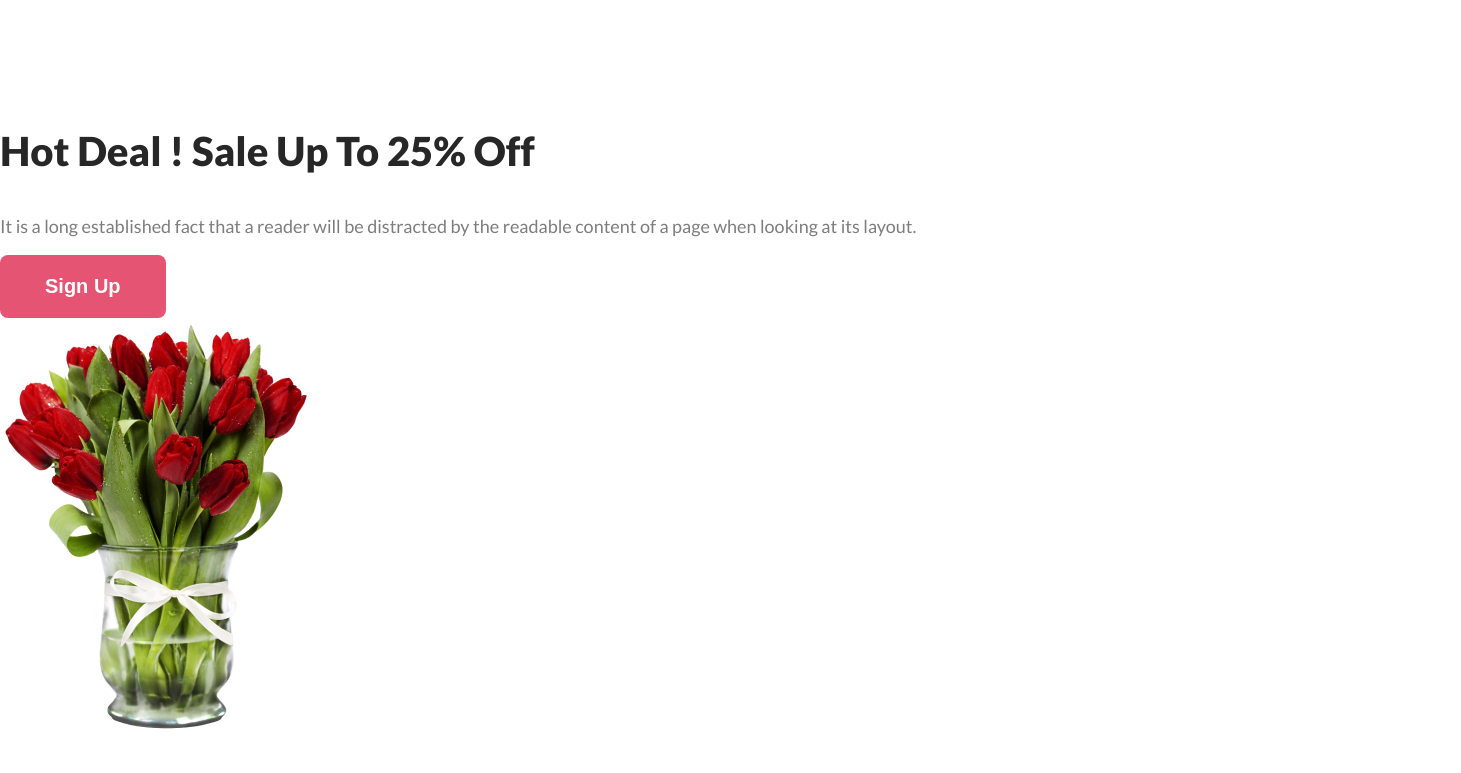
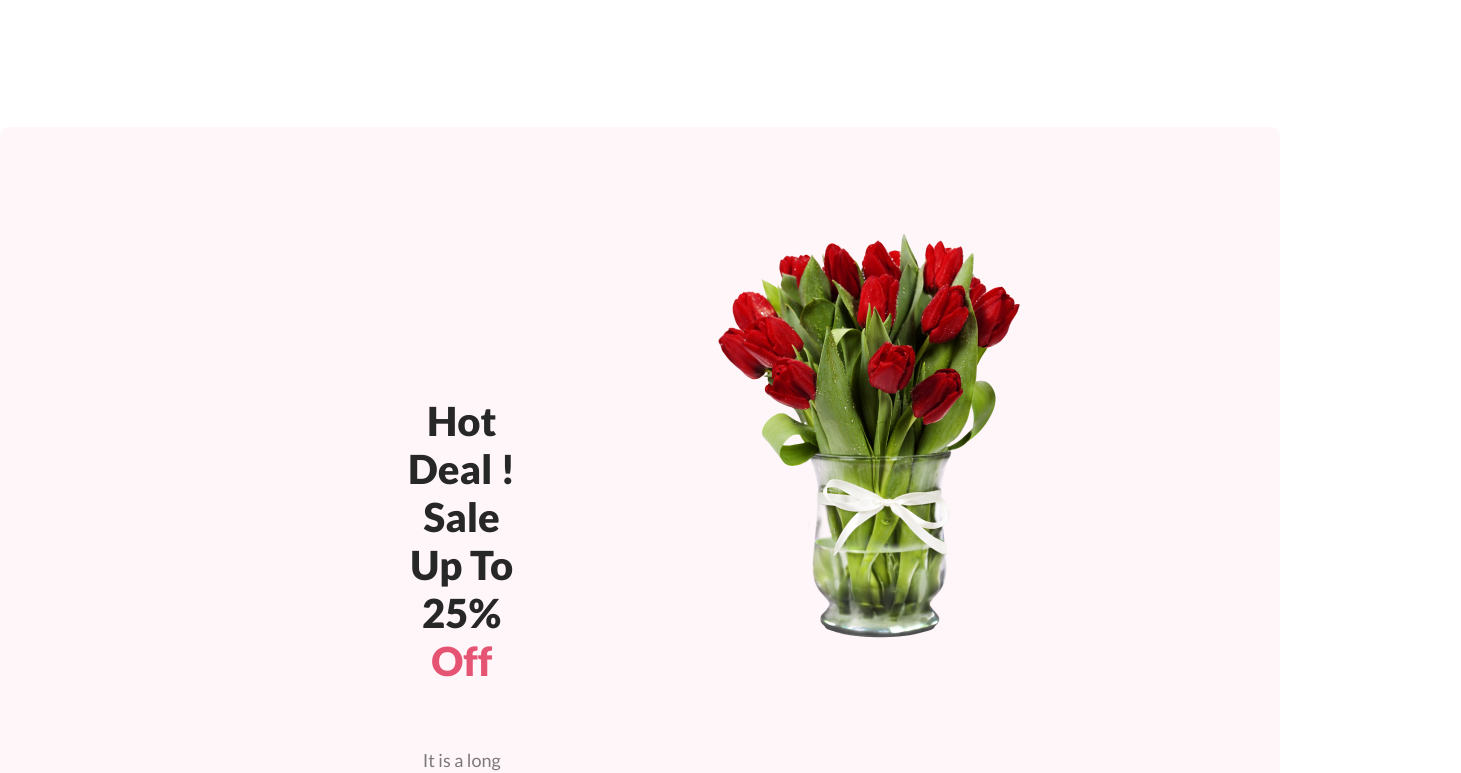
Before and after one commit to SalmaMiha/online-flower-shop, a plain HTML site: page index.html in a window 1280 px wide. Shown: the part 2902-3675 px from the top of the page, 1461 px wide, since content can reach past the window. Drawn offline with Linux system fonts and the light colour scheme.

Commit message:
hot deals section completed

```diff
--- a/index.html
+++ b/index.html
@@ -85,7 +85,7 @@
               Hot Deal ! Sale Up To 25%
               <span class="highlighted-text">Off</span>
             </h3>
-            <p class="section-text">
+            <p class="section-text" id="hot-deal-text">
               It is a long established fact that a reader will be distracted by
               the readable content of a page when looking at its layout.
             </p>
--- a/styles/shop.css
+++ b/styles/shop.css
@@ -12,6 +12,10 @@ body {
     font-size: 20px;
     font-weight: 700;
     border: none;
+}
+
+.highlighted-text {
+    color: #E55473;
 }
 
 /* header related styles */
@@ -130,3 +134,26 @@ body {
 .specialty {
     text-align: center;
 }
+
+/* hot-deals section styles */
+
+.hot-deals-container {
+    display: flex;
+    border-radius: 8px;
+    background: rgba(229, 84, 115, 0.05);
+}
+
+.hot-deal-content {
+    text-align: center;
+    margin: 230px 185px 160px 395px;
+}
+
+.hot-deal-pic {
+    width: 318px;
+    height: 420px;
+    padding: 100px 430px 100px 0px;
+}
+
+#hot-deal-text {
+    padding: 24px 0 32px 0;
+}
```
